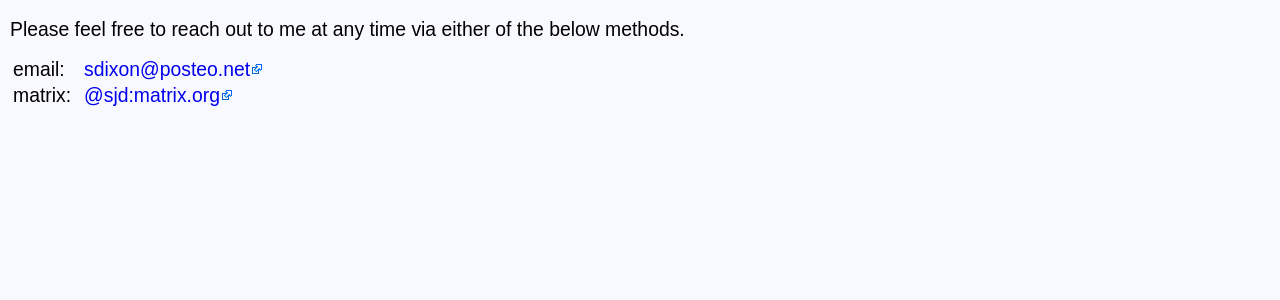
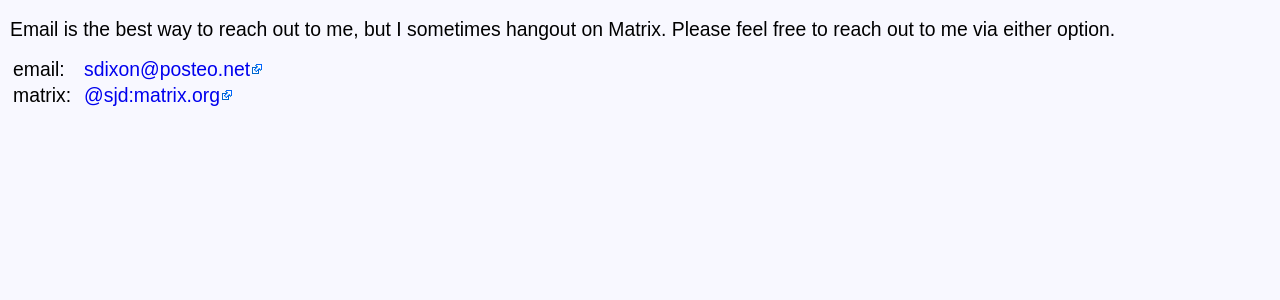
Before and after one commit to samdixon/sjd.im, a Flask app: page /contact in a window 1280 px wide. Shown: the part 77-377 px from the top of the page. Run offline with Flask 2, Linux system fonts and the light colour scheme.

Commit message:
minor content change

```diff
--- a/src/site/templates/contact.html
+++ b/src/site/templates/contact.html
@@ -2,7 +2,7 @@
 {% block title %}contact{% endblock %}
 {% block nav_contact %}active{% endblock %}
 {% block content %}
-    <p>Please feel free to reach out to me at any time via either of the below methods.
+    <p>Email is the best way to reach out to me, but I sometimes hangout on Matrix. Please feel free to reach out to me via either option.</p>
     <table>
         <tr>
             <td>email:</td>
```
